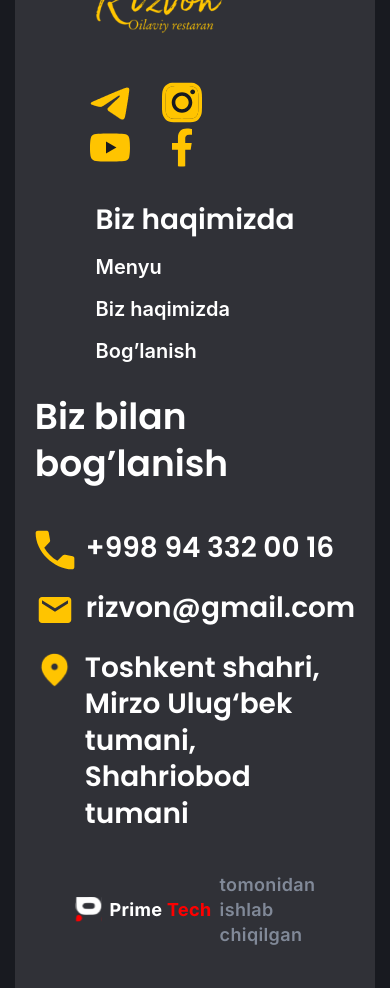
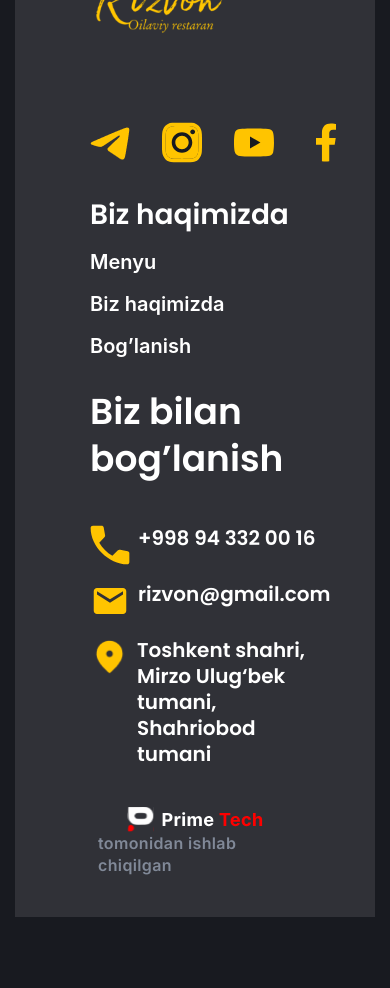
Before and after one commit to Jamshid937/Rizvon, a React (Create React App) app: page /menu in a window 390 px wide. Shown: the part 7460-8448 px from the top of the page. After the commit the page ends 8377 px from the top, so only its background shows below. Built offline with nearby package versions, Linux system fonts and the light colour scheme.

Commit message:
i worked on the bugs

```diff
--- a/src/Pages/About/index.jsx
+++ b/src/Pages/About/index.jsx
@@ -7,8 +7,9 @@ import Container from '../../layout/Container'
 const About = () => {
   return (
     <>
+  <NavBar></NavBar>
     <Container>
-    <NavBar></NavBar>
+
     <div className='comments'>
         <div className='comments__cards'>
            <div className='comments__about'>
--- a/src/Pages/Boglanish/index.jsx
+++ b/src/Pages/Boglanish/index.jsx
@@ -6,10 +6,11 @@ import Container from '../../layout/Container'
 
 const Call = () => {
   return (<>
-      <Container>
+  <NavBar></NavBar>
+    <Container>
 
-<NavBar></NavBar>
-<Boglanish></Boglanish>
+
+      <Boglanish></Boglanish>
 
     </Container>
     <Footer></Footer>
--- a/src/Pages/Home/Home.css
+++ b/src/Pages/Home/Home.css
@@ -76,7 +76,14 @@ border-radius: 24px;
     line-height: 130%;
     /* 23.4px */
 }
-
+.headerHero__about__btn>a{
+    font-family: 'Poppins';
+    font-size: 18px;
+    font-style: normal;
+    font-weight: 500;
+    line-height: 130%;
+    color: var(--neutral-black, #212121);
+}
 .headerHero__bottom__cards {
     display: flex;
 }
--- a/src/Pages/Home/index.jsx
+++ b/src/Pages/Home/index.jsx
@@ -1,15 +1,16 @@
 import React from 'react'
+import { Link } from 'react-router-dom'
 import NavBar from '../../components/NavBar/NavBar'
 import Container from '../../layout/Container'
 import "./Home.css"
 import AllMenu from '../../components/AllMenu'
-import headerHero from '../../imges/headerHero.png'
 import card from '../../imges/Frame.png'
 import main from '../../imges/Group.png'
 import location from '../../imges/location.png'
 import ellipse from '../../imges/Ellipse.png'
 import Boglanish from '../../components/Boglanish'
 import Footer from '../../components/Footer'
+
 const Home = () => {
   return (
     <>
@@ -20,7 +21,9 @@ const Home = () => {
               <p className='headerHero__about__link'>Ma'zzali va Halol taomlar</p>
                <h1 className='headerHero__about__title'>Jizzax shaxrida eng  ma'zzali va shirin taomlar barchasi Rizvon oilaviy Restaranida</h1>
                <p className='headerHero__about__text'>Rizvon oylaviy restarani sizlarni biz bilan birga Shakshlik yeyishga taklif qilamiz bizda hammasi Halol va mazzaliy siz bizni shashlikni yeganinggizda Boshqacha emoltsiya paydo bo`ladi hammasi bizda…</p>
-               <button className='headerHero__about__btn'>Bog`lanish</button>
+               <button className='headerHero__about__btn'>
+                <Link to='/boglanish'>Bog`lanish</Link>
+                </button>
         </div>
         <div className='headerHero__img'>
         <iframe  src="https://www.youtube.com/embed/NT_9cLYeLjA" title="Rayhon milliy taomlar (Arxiv)" frameborder="0" allow="accelerometer; autoplay; clipboard-write; encrypted-media; gyroscope; picture-in-picture; web-share" allowfullscreen></iframe>
--- a/src/components/Boglanish/Boglanish.css
+++ b/src/components/Boglanish/Boglanish.css
@@ -15,6 +15,7 @@ margin-top: 140px;
 display: flex;
 gap: 0 11px;
 margin-top: 20px;
+height: 40px;
 }
 .media__about__phone>p{
     color: #FFF;
@@ -33,7 +34,8 @@ margin-top: 42px;
 padding-right: 32px;
 }
 .media__icons{
-margin-top: 42px;
+    width: 300px;
+margin-top: 82px;
 }
 .boglanish{
 display: flex;
--- a/src/components/Footer/footer.css
+++ b/src/components/Footer/footer.css
@@ -39,9 +39,23 @@ padding-top: 16px;
 max-width: 410px;
 width: 100%;
 }
-.media__about__phone>img{
+.footer__about__phone>img{
 width: 40px;
 height: 40px;
+}
+.footer__about__phone>p{
+    color: #FFF;
+    font-family: 'Poppins';
+    font-size: 20px;
+    font-style: normal;
+    font-weight: 600;
+    line-height: 130%; /* 26px */
+    margin-left: 8px;
+}
+.footer__about__phone{
+display: flex;
+margin-top: 16px;
+
 }
 .primetech{
 display: flex;
@@ -67,7 +81,22 @@ gap: 30px 0;
 }
 @media screen and (max-width:768px) {
     .footer{
-      justify-content: center;
       align-items: center;
     }
     }
+    @media screen and (max-width:538px) {
+    .primetech{
+    flex-direction: column;
+    justify-content: start;
+    }
+    .primetech>p {
+        color: rgba(209, 225, 249, 0.50);
+        font-family: 'Inter';
+        font-size: 16px;
+        font-style: normal;
+        font-weight: 600;
+        line-height: 140%;
+        letter-spacing: 0.36px;
+        margin-left: 8px;
+    }
+    }
--- a/src/components/Footer/index.jsx
+++ b/src/components/Footer/index.jsx
@@ -38,15 +38,15 @@ const Footer = () => {
         <div className='media'>
          <h3 className='media__title'>Biz bilan bog’lanish</h3>
          <div className='media__about'>
-           <div className='media__about__phone'>
+           <div className='footer__about__phone'>
             <img src={call} alt="" />
             <p>+998 94 332 00 16</p>
            </div>
-           <div className='media__about__phone'>
+           <div className='footer__about__phone'>
             <img src={mail} alt="" />
             <p>rizvon@gmail.com</p>
            </div>
-           <div className='media__about__phone'>
+           <div className='footer__about__phone'>
             <img src={location_on} alt="" />
             <p>Toshkent shahri, Mirzo Ulug‘bek tumani, Shahriobod tumani</p>
            </div>
```
